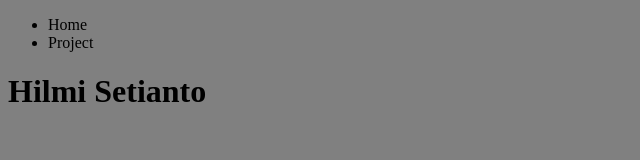
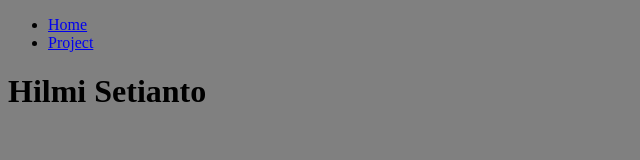
Before and after one commit to hilmi16/hilmi16.github.io, a plain HTML site: page index.html in a window 1280 px wide. Shown: the top 160 px of the page, without its empty margins (0-640 px from the left). Drawn offline with Linux system fonts and the light colour scheme.

Commit message:
Update index.html

```diff
--- a/index.html
+++ b/index.html
@@ -8,8 +8,8 @@
    <body>
      <nav>
        <ul>
-          <li>Home</li>
-          <li>Project</li>
+          <li><a href="_blank">Home</a></li>
+          <li><a href="_blank">Project</a></li>
        </ul>
      </nav>
       <h1>Hilmi Setianto</h1>
```
